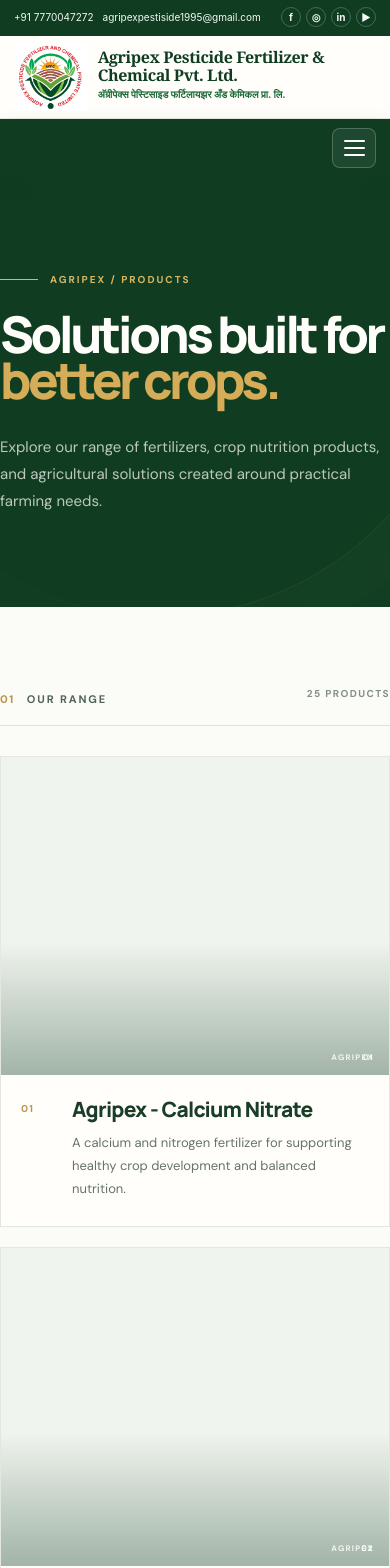
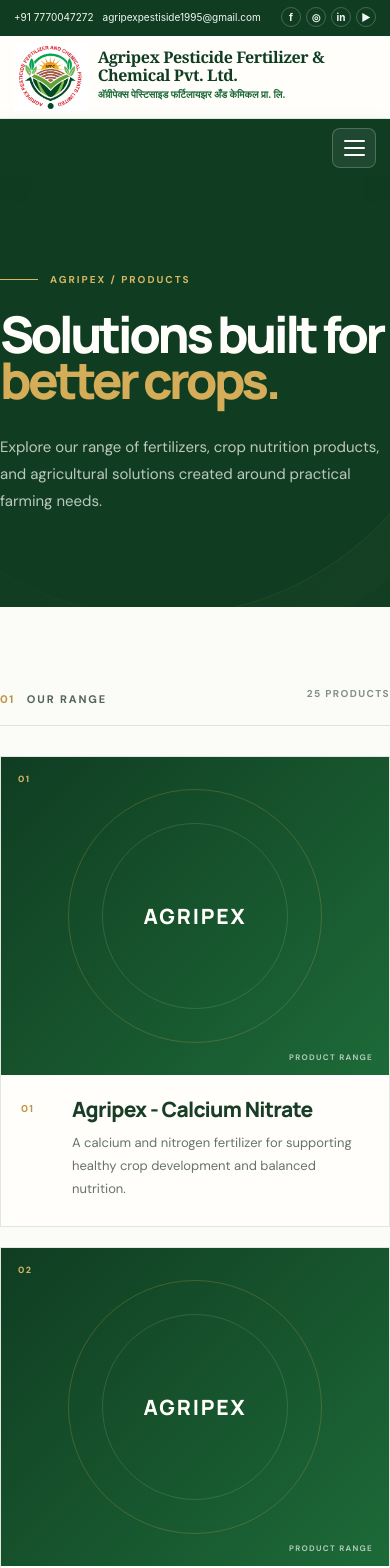
Before and after one commit to varunchitrala/fertilizer, a React (Vite) app: page /products in a window 390 px wide. Shown: the top 1568 px of the page. Built offline with nearby package versions, Linux system fonts and the light colour scheme.

Commit message:
Polish products image placeholders and responsive layout

```diff
--- a/src/pages/Products/Products.css
+++ b/src/pages/Products/Products.css
@@ -137,32 +137,53 @@
   background: #f0f4ee;
 }
 
-.product-card-image::after {
+.product-card-image-placeholder {
+  display: grid;
+  place-items: center;
+  isolation: isolate;
+  background: linear-gradient(135deg, #103d22, #1d6a38);
+}
+
+.product-card-image-placeholder::before {
   content: "";
   position: absolute;
-  inset: 0;
-  background: linear-gradient(180deg, rgba(16, 61, 34, 0) 58%, rgba(16, 61, 34, 0.35) 100%);
-  pointer-events: none;
+  width: 65%;
+  aspect-ratio: 1;
+  border: 1px solid rgba(200, 162, 78, 0.26);
+  border-radius: 50%;
 }
 
-.product-card-image img {
-  width: 100%;
-  height: 100%;
-  display: block;
-  object-fit: cover;
-  transition: transform 650ms cubic-bezier(.2,.7,.2,1);
+.product-placeholder-ring {
+  position: absolute;
+  width: 48%;
+  aspect-ratio: 1;
+  border: 1px solid rgba(255, 255, 255, 0.12);
+  border-radius: 50%;
 }
 
-.product-card:hover .product-card-image img {
-  transform: scale(1.045);
+.product-placeholder-brand {
+  position: relative;
+  z-index: 1;
+  color: #fffefa;
+  font: 800 clamp(21px, 2.3vw, 31px) "Manrope", Inter, sans-serif;
+  letter-spacing: 0.09em;
 }
 
-.product-card-image > span {
+.product-placeholder-index {
   position: absolute;
-  right: 15px;
+  top: 16px;
+  left: 17px;
+  color: #d8b764;
+  font: 700 9px "DM Sans", Inter, sans-serif;
+  letter-spacing: 0.15em;
+}
+
+.product-card-image-placeholder::after {
+  content: "PRODUCT RANGE";
+  position: absolute;
+  right: 16px;
   bottom: 13px;
-  z-index: 1;
-  color: rgba(255,255,255,.85);
+  color: rgba(255,255,255,.65);
   font: 700 8px "DM Sans", Inter, sans-serif;
   letter-spacing: .16em;
 }
```
